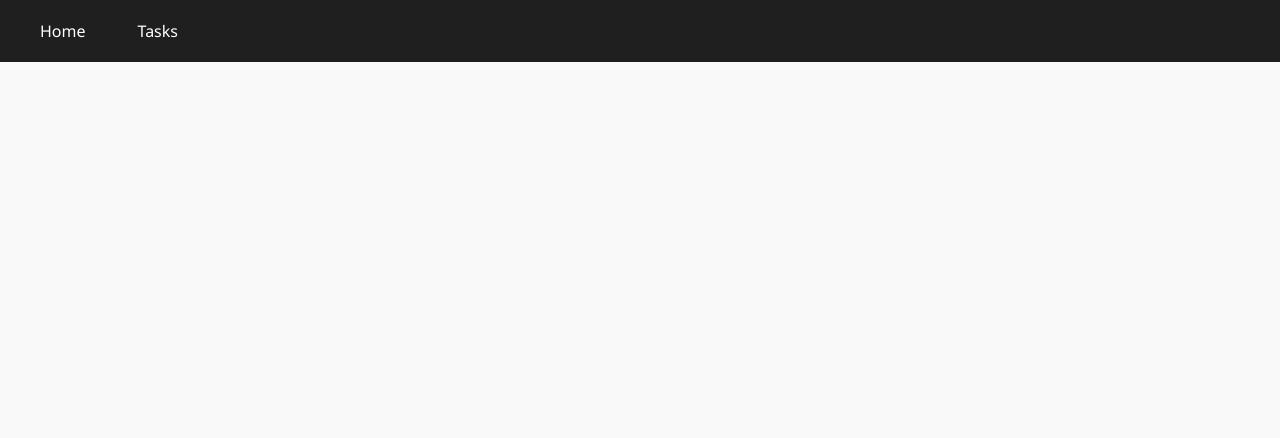
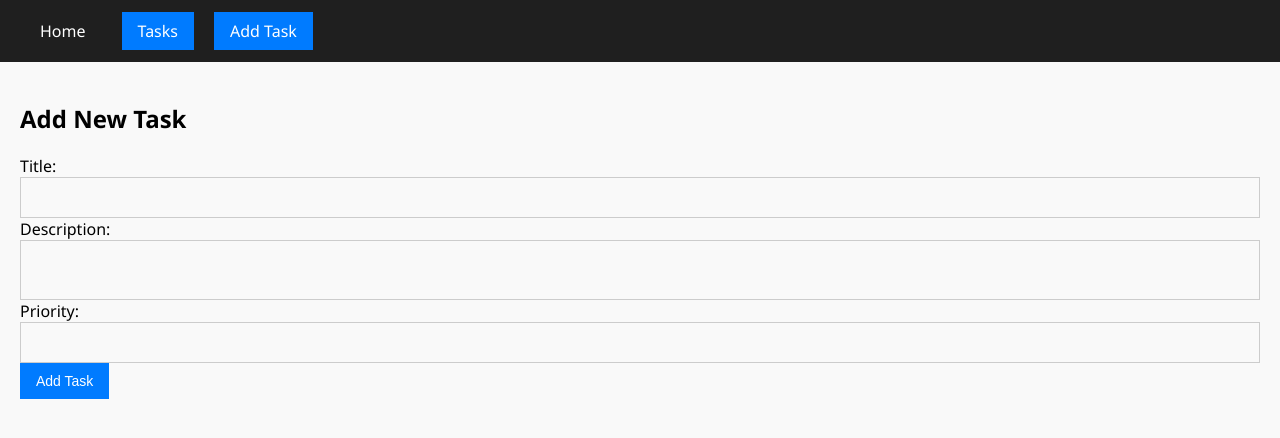
Before and after one commit to Datn7/DeepStandingSpa, an Angular app: page /tasks/add in a window 1280 px wide. Before the commit this address led to /. Shown: the top 438 px of the page. Built offline with nearby package versions, Linux system fonts and the light colour scheme.

Commit message:
added add-tasks comoponent

```diff
--- a/src/app/app.config.ts
+++ b/src/app/app.config.ts
@@ -9,13 +9,14 @@ import { provideRouter } from '@angular/router';
 import { routes } from './app.routes';
 import { FormsModule } from '@angular/forms';
 import { provideHttpClient, withFetch } from '@angular/common/http';
+import { CommonModule } from '@angular/common';
 
 export const appConfig: ApplicationConfig = {
   providers: [
     provideBrowserGlobalErrorListeners(),
     provideZoneChangeDetection({ eventCoalescing: true }),
     provideRouter(routes),
-    importProvidersFrom(FormsModule),
+    importProvidersFrom(FormsModule, CommonModule),
     provideHttpClient(withFetch()),
   ],
 };
--- a/src/app/app.routes.ts
+++ b/src/app/app.routes.ts
@@ -1,8 +1,10 @@
 import { Routes } from '@angular/router';
 import { TasksComponent } from './features/tasks/tasks.component';
 import { HomeComponent } from './features/home/home.component';
+import { AddTaskComponent } from './features/add-task/add-task.component';
 
 export const routes: Routes = [
   { path: '', component: HomeComponent },
   { path: 'tasks', component: TasksComponent },
+  { path: 'tasks/add', component: AddTaskComponent },
 ];
--- /dev/null
+++ b/src/app/features/add-task/add-task.component.html
@@ -0,0 +1,33 @@
+<h2>Add New Task</h2>
+
+<form #taskForm="ngForm" (ngSubmit)="submitForm(taskForm)">
+  <!-- Title (required) -->
+  <div>
+    <label for="title">Title:</label>
+    <input type="text" id="title" name="title" ngModel required />
+    <div
+      *ngIf="taskForm.submitted && !taskForm.controls['title']?.valid"
+      style="color: red"
+    >
+      Title is required.
+    </div>
+  </div>
+
+  <!-- Description -->
+  <div>
+    <label for="description">Description:</label>
+    <textarea id="description" name="description" ngModel></textarea>
+  </div>
+
+  <!-- Priority -->
+  <div>
+    <label for="priority">Priority:</label>
+    <select id="priority" name="priority" ngModel>
+      <option value="low">Low</option>
+      <option value="normal" selected>Normal</option>
+      <option value="high">High</option>
+    </select>
+  </div>
+
+  <button type="submit">Add Task</button>
+</form>
--- /dev/null
+++ b/src/app/features/add-task/add-task.component.ts
@@ -0,0 +1,16 @@
+import { CommonModule } from '@angular/common';
+import { Component } from '@angular/core';
+import { FormsModule } from '@angular/forms';
+
+@Component({
+  selector: 'app-add-task',
+  imports: [FormsModule, CommonModule],
+  standalone: true,
+  templateUrl: './add-task.component.html',
+  styleUrl: './add-task.component.scss',
+})
+export class AddTaskComponent {
+  submitForm(form: any) {
+    console.log(form.value);
+  }
+}
--- a/src/app/features/navbar/navbar.component.html
+++ b/src/app/features/navbar/navbar.component.html
@@ -5,5 +5,6 @@
     [routerLinkActiveOptions]="{ exact: true }"
     >Home</a
   >
-  <a routerLink="/tasks" routerLinkActive="active">Tasks</a>
+  <a routerLink="/tasks" routerLinkActive="active">Tasks</a
+  ><a routerLink="/tasks/add" routerLinkActive="active">Add Task</a>
 </nav>
--- a/src/styles.scss
+++ b/src/styles.scss
@@ -32,3 +32,16 @@ button {
     cursor: not-allowed;
   }
 }
+
+input,
+textarea,
+select {
+  all: unset;
+  display: block;
+  width: 100%;
+  padding: 10px;
+  border: 1px solid #ccc;
+  font-size: 14px;
+  border-radius: var(--border-radius);
+  box-sizing: border-box;
+}
```
Also changed, not shown: src/app/features/add-task/add-task.component.scss (added), 1 other file (tests, documents, lock files or other folders).
